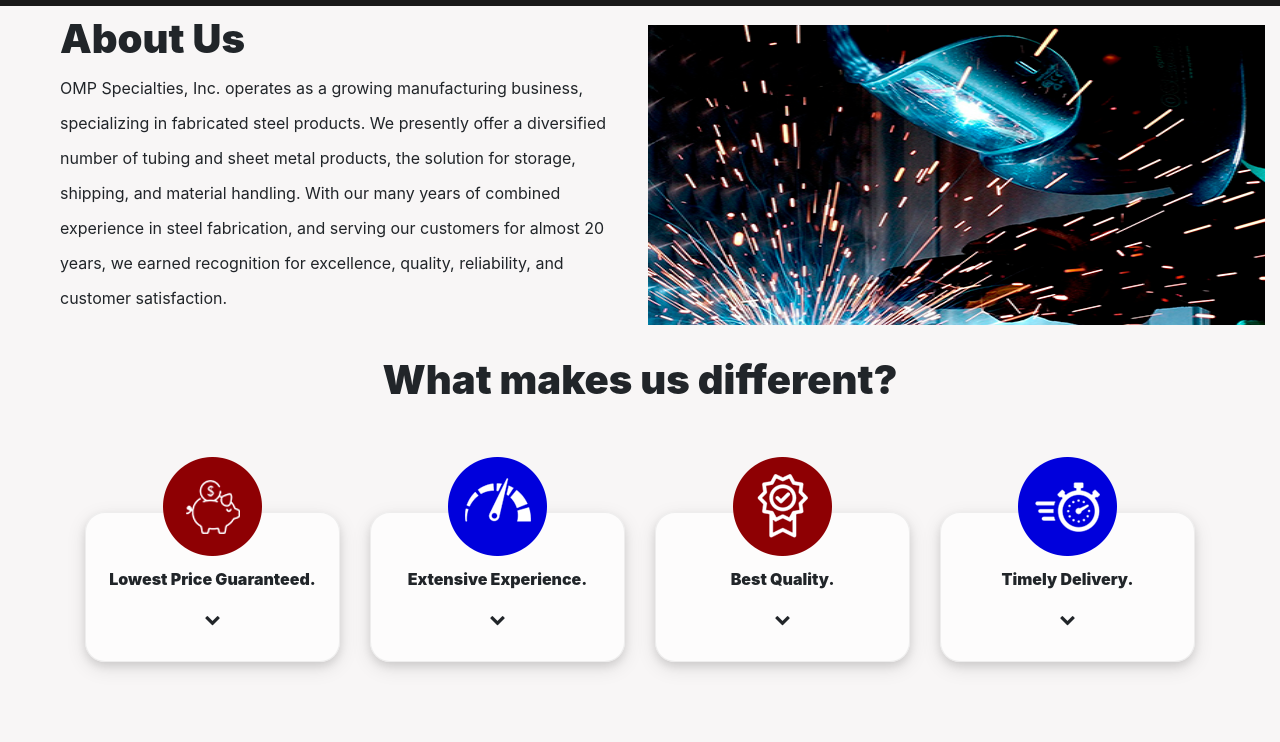
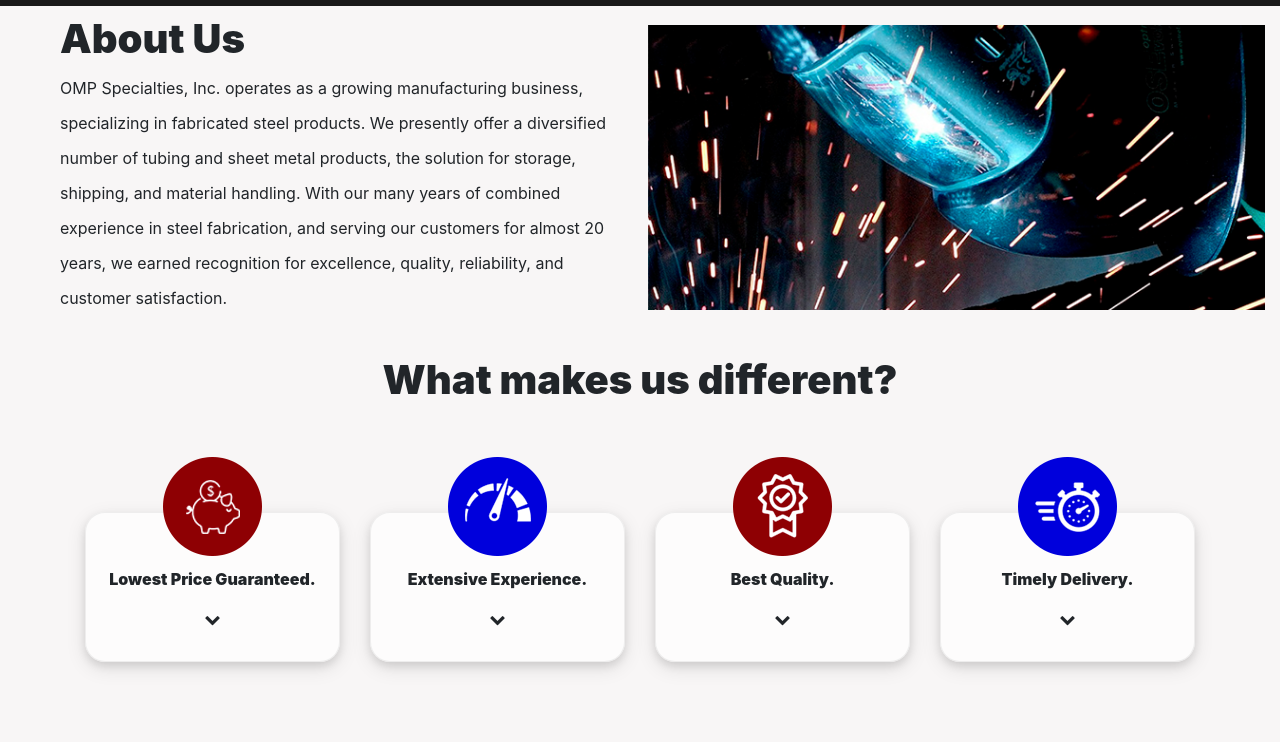
Before and after one commit to KeySystemsDev/OMP, a website with bundled scripts: page about.html in a window 1280 px wide. Shown: the part 58-800 px from the top of the page. Built offline with nearby package versions, Linux system fonts and the light colour scheme.

Commit message:
cmabio de imgo

```diff
--- a/about.html
+++ b/about.html
@@ -74,7 +74,7 @@
             </div>
           </div>
           <div class="col-md-6 pt_20">
-            <img class="resposive-img" width="100%" height="300px" src="img/about/meta.jpg">
+            <img class="resposive-img" width="100%" src="img/about/mega.png">
           </div>
         </div>
         <br>
```
Also changed, not shown: img/about/mega.png (added).
